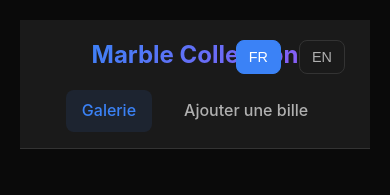
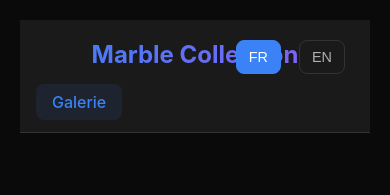
Before and after one commit to b1510/marble-front, a React (Create React App) app: page / in a window 390 px wide. Shown: the top 195 px of the page. Built offline with nearby package versions, Linux system fonts and the light colour scheme; no server answers.

Commit message:
Fix 2 overlap issues

```diff
--- a/src/App.css
+++ b/src/App.css
@@ -42,9 +42,10 @@
   background-color: var(--bg-secondary);
   border-bottom: 1px solid var(--border-color);
   padding: 1rem 2rem;
-  display: flex;
-  justify-content: space-between;
+  display: grid;
+  grid-template-columns: auto 1fr;
   align-items: center;
+  gap: 2rem;
   position: sticky;
   top: 0;
   z-index: 10;
@@ -63,13 +64,14 @@
   -webkit-background-clip: text;
   -webkit-text-fill-color: transparent;
   background-clip: text;
+  white-space: nowrap;
 }
 
 .navbar-menu {
-  display: flex;
+  /*display: flex;*/
   align-items: center;
-  gap: 1.5rem;
-  flex-wrap: nowrap;
+  justify-content: flex-end;
+  gap: 2rem;
 }
 
 .nav-link {
@@ -79,7 +81,7 @@
   padding: 0.5rem 1rem;
   border-radius: var(--border-radius);
   transition: var(--transition);
-  position: relative;
+  white-space: nowrap;
 }
 
 .nav-link:hover {
@@ -130,6 +132,7 @@
 /* Galerie */
 .gallery {
   width: 100%;
+  display: block;
 }
 
 .gallery-header {
@@ -137,6 +140,7 @@
   justify-content: space-between;
   align-items: center;
   margin-bottom: 3rem;
+  width: 100%;
 }
 
 .gallery-title {
@@ -460,6 +464,7 @@
   display: flex;
   gap: 0.5rem;
   flex-shrink: 0;
+  white-space: nowrap;
 }
 
 .language-switcher button {
@@ -471,6 +476,7 @@
   cursor: pointer;
   transition: var(--transition);
   font-size: 0.9rem;
+  white-space: nowrap;
 }
 
 .language-switcher button:hover {
@@ -500,13 +506,27 @@
 @media (max-width: 768px) {
   .navbar {
     padding: 1rem;
-    flex-direction: column;
+    grid-template-columns: 1fr;
     gap: 1rem;
-    position: relative;
   }
 
   .navbar-menu {
     gap: 1rem;
+    justify-content: center;
+  }
+
+  .navbar-brand h1 {
+    text-align: center;
+  }
+}
+
+@media (max-width: 1024px) {
+  .navbar {
+    grid-template-columns: 1fr;
+  }
+
+  .navbar-menu {
+    justify-content: center;
   }
 
   .main-content {
--- a/src/components/Navbar.tsx
+++ b/src/components/Navbar.tsx
@@ -14,20 +14,16 @@
                     <h1>Marble Collection</h1>
                 </Link>
             </div>
+            <LanguageSwitcher />
             <div className="navbar-menu">
+
                 <Link
                     to="/"
                     className={`nav-link ${location.pathname === '/' ? 'active' : ''}`}
                 >
                     {t('nav.gallery')}
                 </Link>
-                <Link
-                    to="/add"
-                    className={`nav-link ${location.pathname === '/add' ? 'active' : ''}`}
-                >
-                    {t('nav.addMarble')}
-                </Link>
-                <LanguageSwitcher />
+
             </div>
         </nav>
     );
```
